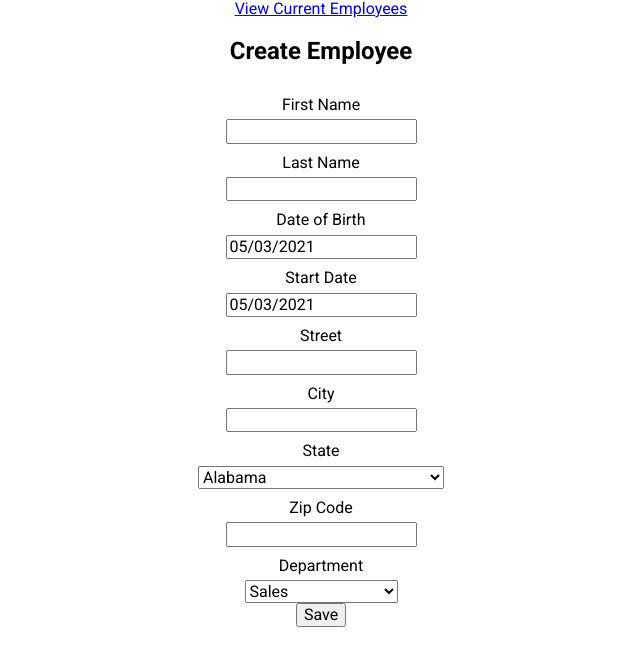
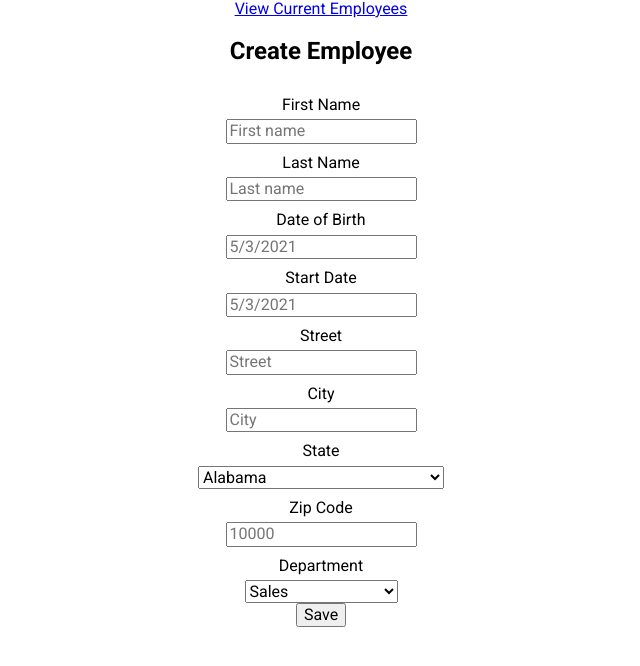
Before and after one commit to YoannAsl/HRnet, a React (Create React App) app: page / in a window 1280 px wide. Shown: the top 666 px of the page, without its empty margins (319-959 px from the left). Built offline with nearby package versions, Linux system fonts and the light colour scheme; the HTML template or start-up script is replaced by a standard one.

Commit message:
Switched to react-hook-form

```diff
--- a/package.json
+++ b/package.json
@@ -11,12 +11,14 @@
 		"react": "^17.0.2",
 		"react-datepicker": "^3.8.0",
 		"react-dom": "^17.0.2",
+		"react-hook-form": "^7.4.0",
 		"react-router-dom": "^5.2.0",
 		"react-scripts": "4.0.3",
 		"react-select": "^4.3.0",
 		"react-table": "^7.7.0",
 		"styled-components": "^5.2.3",
-		"web-vitals": "^1.0.1"
+		"web-vitals": "^1.0.1",
+		"yup": "^0.32.9"
 	},
 	"scripts": {
 		"start": "react-scripts start",
--- a/src/components/Form.js
+++ b/src/components/Form.js
@@ -2,6 +2,7 @@ import React, { useState } from 'react';
 import styled from 'styled-components';
 import DatePicker from 'react-datepicker';
 import 'react-datepicker/dist/react-datepicker.css';
+import { Controller, useForm } from 'react-hook-form';
 
 import { departments, states } from './../data';
 
@@ -16,112 +17,80 @@ const Label = styled.label`
 	margin: 10px 0 5px 0;
 `;
 
-const Form = ({ addEmployee }) => {
-	const [firstName, setFirstName] = useState('');
-	const [lastName, setLastName] = useState('');
-	const [street, setStreet] = useState('');
-	const [city, setCity] = useState('');
-	const [zipcode, setZipcode] = useState('');
-	const [state, setState] = useState('');
-	const [birthDate, setBirthDate] = useState(new Date());
-	const [startDate, setStartDate] = useState(new Date());
-	const [department, setDepartment] = useState('');
-
-	const newEmployee = {
-		firstName,
-		lastName,
-		street,
-		city,
-		zipcode,
-		state,
-		birthDate,
-		startDate,
-		department,
-	};
+const Form = () => {
+	const { register, handleSubmit, control } = useForm();
+	const onSubmit = (data) => console.log(data);
 
 	return (
-		<StyledForm
-			onSubmit={(e) => {
-				e.preventDefault();
-				addEmployee(newEmployee);
-			}}
-			id='create-employee'
-		>
-			<Label htmlFor='first-name'>First Name</Label>
+		<StyledForm onSubmit={handleSubmit(onSubmit)}>
+			<Label htmlFor='firstName'>First Name</Label>
 			<input
-				type='text'
-				id='first-name'
-				onChange={(e) => setFirstName(e.target.value)}
-				value={firstName}
+				{...register('firstName', { required: true })}
+				placeholder='First name'
 			/>
 
-			<Label htmlFor='last-name'>Last Name</Label>
+			<Label htmlFor='lastName'>Last Name</Label>
 			<input
-				type='text'
-				id='last-name'
-				onChange={(e) => setLastName(e.target.value)}
-				value={lastName}
+				{...register('lastName', { required: true })}
+				placeholder='Last name'
 			/>
 
-			<Label htmlFor='date-of-birth'>Date of Birth</Label>
-			<DatePicker
-				id='date-of-birth'
-				selected={birthDate}
-				onChange={(date) => setBirthDate(date)}
+			<Label htmlFor='birthDate'>Date of Birth</Label>
+			<Controller
+				name='birthDate'
+				control={control}
+				rules={{ required: true }}
+				render={({ field: { onChange, value } }) => (
+					<DatePicker
+						onChange={onChange}
+						selected={value}
+						placeholderText={new Date().toLocaleDateString('en-US')}
+					/>
+				)}
 			/>
 
-			<Label htmlFor='start-date'>Start Date</Label>
-			<DatePicker
-				id='start-date'
-				selected={startDate}
-				onChange={(date) => setStartDate(date)}
+			<Label htmlFor='startDate'>Start Date</Label>
+			<Controller
+				name='startDate'
+				control={control}
+				rules={{ required: true }}
+				render={({ field: { onChange, value } }) => (
+					<DatePicker
+						onChange={onChange}
+						selected={value}
+						placeholderText={new Date().toLocaleDateString('en-US')}
+					/>
+				)}
 			/>
 
 			<Label htmlFor='street'>Street</Label>
 			<input
-				id='street'
-				type='text'
-				onChange={(e) => setStreet(e.target.value)}
-				value={street}
+				{...register('street', { required: true })}
+				placeholder='Street'
 			/>
 
 			<Label htmlFor='city'>City</Label>
 			<input
-				id='city'
-				type='text'
-				onChange={(e) => setCity(e.target.value)}
-				value={city}
+				{...register('city', { required: true })}
+				placeholder='City'
 			/>
 
 			<Label htmlFor='state'>State</Label>
-			<select
-				name='state'
-				id='state'
-				onChange={(e) => {
-					setState(e.target.value);
-				}}
-				value={state}
-			>
+			<select {...register('state', { required: true })}>
 				{states.map((state, index) => (
 					<option key={index}>{state.name}</option>
 				))}
 			</select>
 
-			<Label htmlFor='zip-code'>Zip Code</Label>
+			<Label htmlFor='zipCode'>Zip Code</Label>
 			<input
-				id='zip-code'
+				{...register('zipCode', { required: true })}
 				type='number'
-				onChange={(e) => setZipcode(e.target.value)}
-				value={zipcode}
+				placeholder='10000'
 			/>
 
 			<Label htmlFor='department'>Department</Label>
-			<select
-				name='department'
-				id='department'
-				onChange={(e) => setDepartment(e.target.value)}
-				value={department}
-			>
+			<select {...register('department')}>
 				{departments.map((dpt, index) => (
 					<option key={index}>{dpt}</option>
 				))}
```
Also changed, not shown: 1 other file (tests, documents, lock files or other folders).
